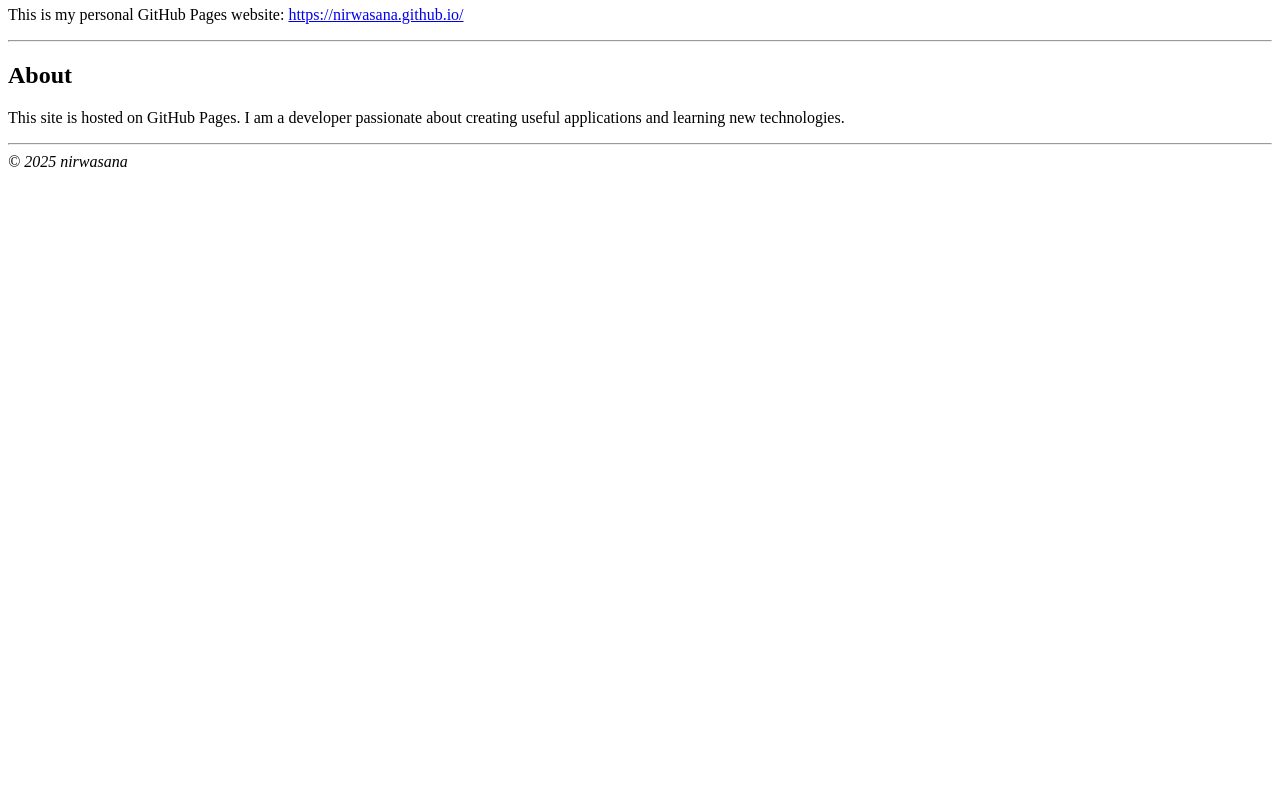
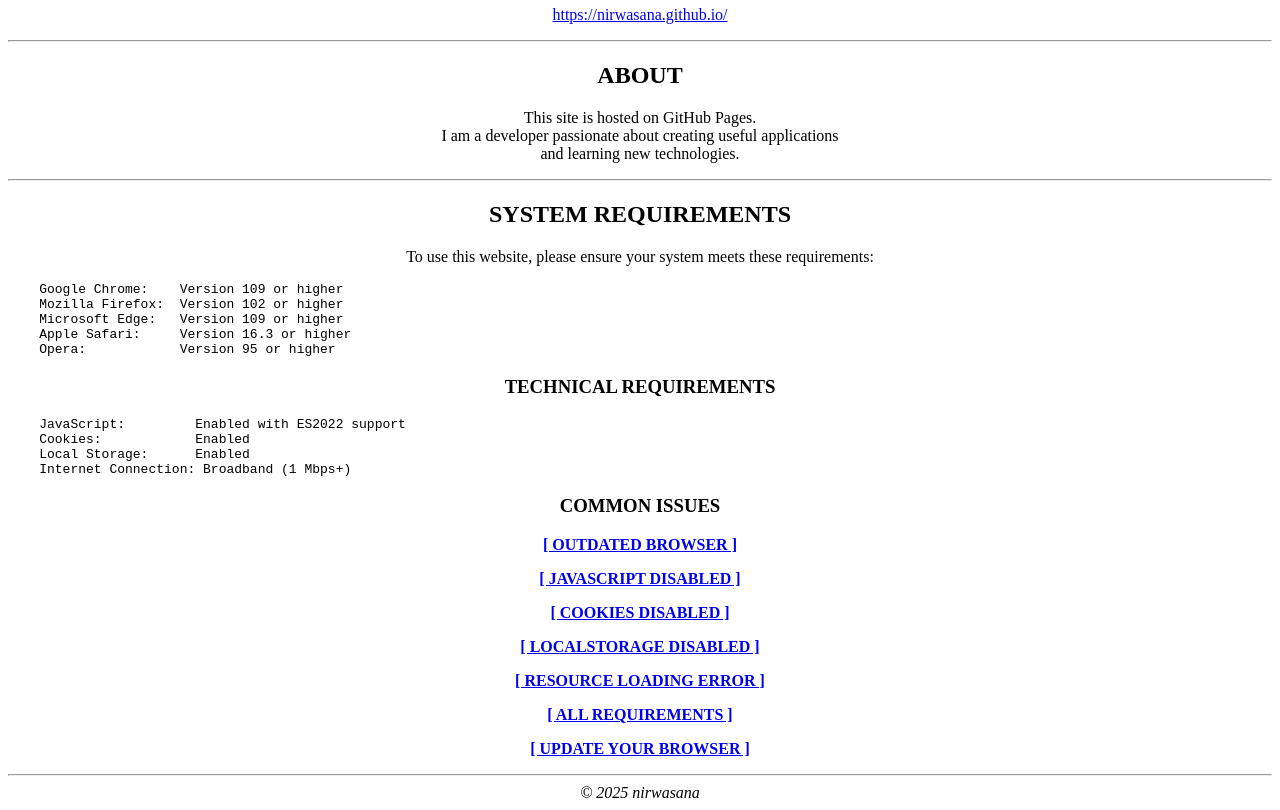
Before and after one commit to Nirwasana/nirwasana.github.io, a plain HTML site: page index.html in a window 1280 px wide. Shown: the part 60-870 px from the top of the page. Before the commit the page ends 800 px from the top, so only its background shows below. Drawn offline with Linux system fonts and the light colour scheme.

Commit message:
Update index.html

```diff
--- a/index.html
+++ b/index.html
@@ -4,18 +4,79 @@
 <title>Welcome to nirwasana github.io</title>
 </head>
 <body>
-<h1>Welcome to my personal pages github.io</h1>
-
-<p>This is my personal GitHub Pages website: <a href="https://nirwasana.github.io/">https://nirwasana.github.io/</a></p>
+<!-- Header Section -->
+<h1 align="center">WELCOME TO MY PERSONAL PAGES</h1>
+<p align="center"><a href="https://nirwasana.github.io/">https://nirwasana.github.io/</a></p>
 
 <hr>
 
-<h2>About</h2>
-<p>This site is hosted on GitHub Pages. I am a developer passionate about creating useful applications and learning new technologies.</p>
+<!-- About Section -->
+<h2 align="center">ABOUT</h2>
+<p align="center">
+This site is hosted on GitHub Pages.<br>
+I am a developer passionate about creating useful applications<br>
+and learning new technologies.
+</p>
 
 <hr>
 
-<address>
+<!-- System Requirements Section -->
+<h2 align="center">SYSTEM REQUIREMENTS</h2>
+<p align="center">
+To use this website, please ensure your system meets these requirements:
+</p>
+
+<pre>
+    Google Chrome:    Version 109 or higher
+    Mozilla Firefox:  Version 102 or higher
+    Microsoft Edge:   Version 109 or higher
+    Apple Safari:     Version 16.3 or higher
+    Opera:            Version 95 or higher
+</pre>
+
+<h3 align="center">TECHNICAL REQUIREMENTS</h3>
+
+<pre>
+    JavaScript:         Enabled with ES2022 support
+    Cookies:            Enabled
+    Local Storage:      Enabled
+    Internet Connection: Broadband (1 Mbps+)
+</pre>
+
+<h3 align="center">COMMON ISSUES</h3>
+
+<p align="center">
+<a href="required/update.html"><strong>[ OUTDATED BROWSER ]</strong></a>
+</p>
+
+<p align="center">
+<a href="required/javascript.html"><strong>[ JAVASCRIPT DISABLED ]</strong></a>
+</p>
+
+<p align="center">
+<a href="required/cookies.html"><strong>[ COOKIES DISABLED ]</strong></a>
+</p>
+
+<p align="center">
+<a href="required/localstorage.html"><strong>[ LOCALSTORAGE DISABLED ]</strong></a>
+</p>
+
+<p align="center">
+<a href="required/resource.html"><strong>[ RESOURCE LOADING ERROR ]</strong></a>
+</p>
+
+<p align="center">
+<a href="required/"><strong>[ ALL REQUIREMENTS ]</strong></a>
+</p>
+
+<p align="center">
+<a href="https://browsehappy.com/"><strong>[ UPDATE YOUR BROWSER ]</strong></a>
+</p>
+
+<hr>
+
+<!-- Footer Section -->
+<address align="center">
 &copy; 2025 nirwasana
 </address>
 
```
